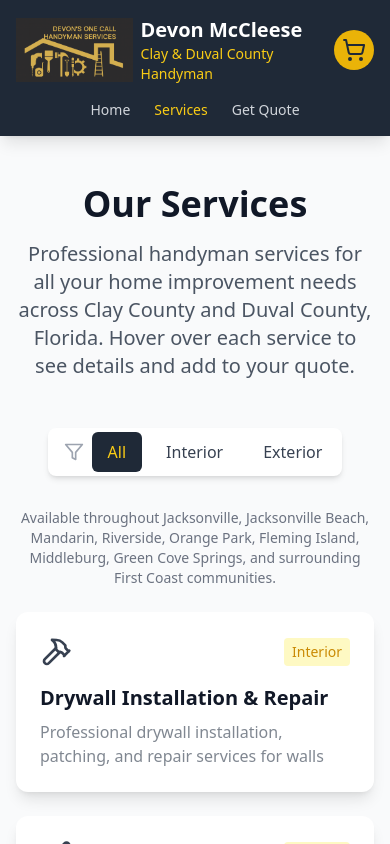
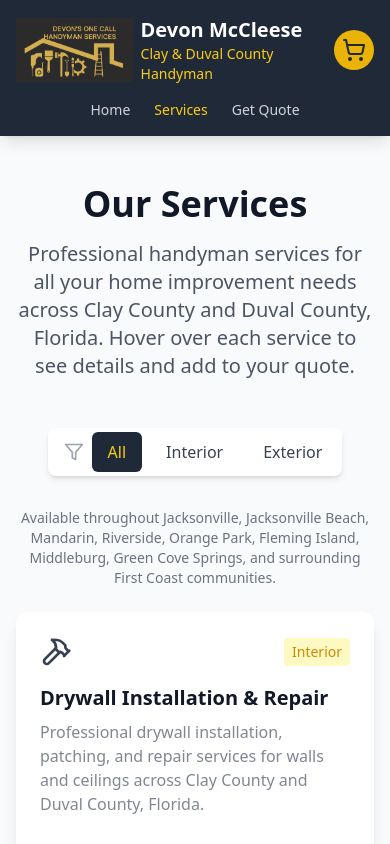
Before and after one commit to tylerdean1/Devons_Website, a React (Vite) app: page / in a window 390 px wide. Both pictures are taken after a click on the button "Services". Shown: the top 844 px of the page. Built offline with nearby package versions, Linux system fonts and the light colour scheme.

Commit message:
refactor: improve layout and styling of ServiceCard component for better responsiveness

```diff
--- a/src/components/ServiceCard.tsx
+++ b/src/components/ServiceCard.tsx
@@ -21,11 +21,11 @@ export default function ServiceCard({ service }: ServiceCardProps) {
 
   return (
     <div
-      className="bg-white rounded-xl shadow-lg hover:shadow-xl transition-all duration-300 cursor-pointer transform hover:-translate-y-1"
+      className="bg-white rounded-xl shadow-lg hover:shadow-xl transition-all duration-300 cursor-pointer transform hover:-translate-y-1 min-h-[280px] flex flex-col"
       onMouseEnter={() => setIsHovered(true)}
       onMouseLeave={() => setIsHovered(false)}
     >
-      <div className="p-6">
+      <div className="p-6 flex flex-col flex-grow">
         <div className="flex items-center justify-between mb-4">
           <IconComponent className="h-8 w-8 text-gray-700" />
           <span className="text-sm font-medium text-yellow-600 bg-yellow-100 px-2 py-1 rounded">
@@ -35,17 +35,17 @@ export default function ServiceCard({ service }: ServiceCardProps) {
 
         <h3 className="text-xl font-semibold text-gray-900 mb-2">{service.name}</h3>
 
-        <div className="relative">
+        <div className="flex-grow">
           <p
-            className={`text-gray-600 transition-all duration-300 ${isHovered ? 'opacity-100 max-h-20' : 'opacity-70 max-h-12 overflow-hidden'
+            className={`text-gray-600 transition-all duration-300 ${isHovered ? 'opacity-100' : 'opacity-70'
               }`}
           >
             {service.description}
           </p>
         </div>
 
-        <div className={`transition-all duration-300 ${isHovered ? 'opacity-100 max-h-20 mt-4' : 'opacity-0 max-h-0 mt-0'
-          } overflow-hidden`}>
+        <div className={`transition-all duration-300 ${isHovered ? 'opacity-100 mt-4' : 'opacity-0 mt-0'
+          }`}>
           <button
             onClick={handleAddToCart}
             className="w-full bg-gray-800 hover:bg-gray-700 text-yellow-400 py-2 px-4 rounded-lg font-medium transition-colors flex items-center justify-center gap-2"
```
